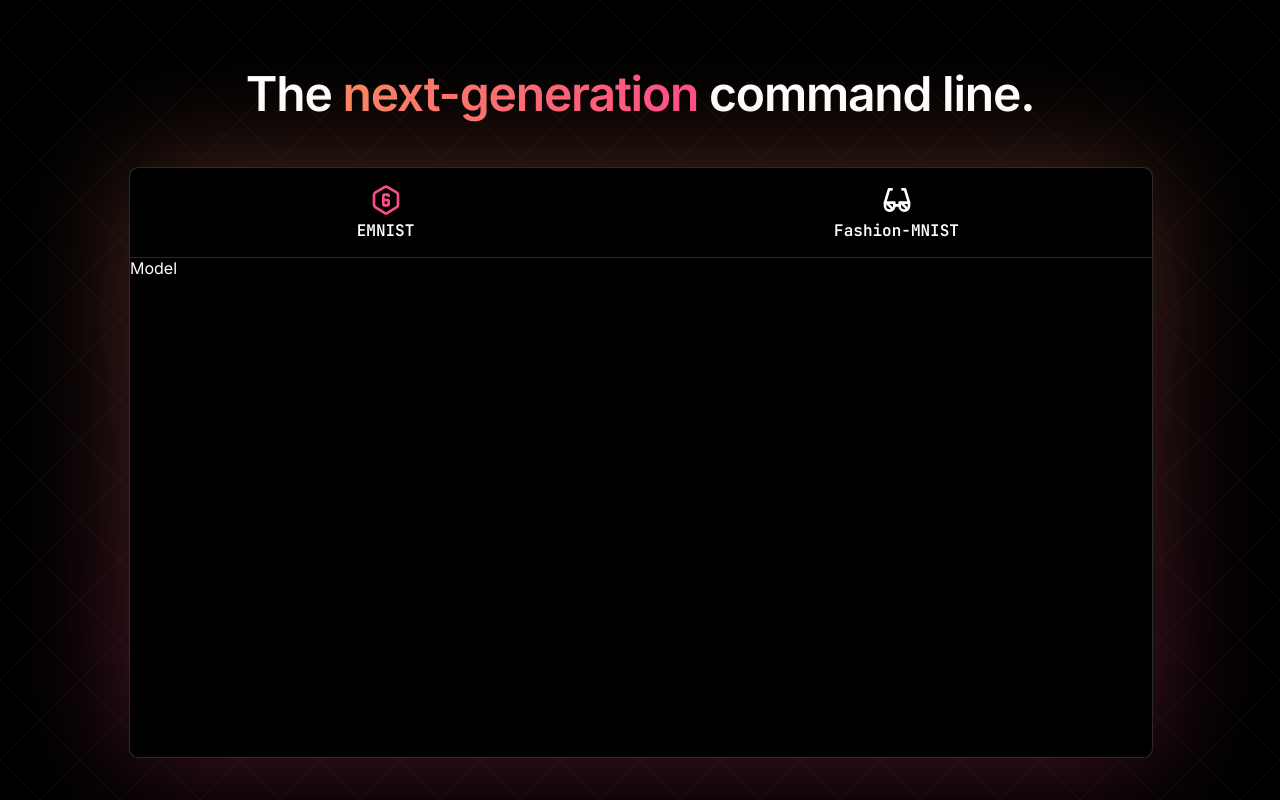
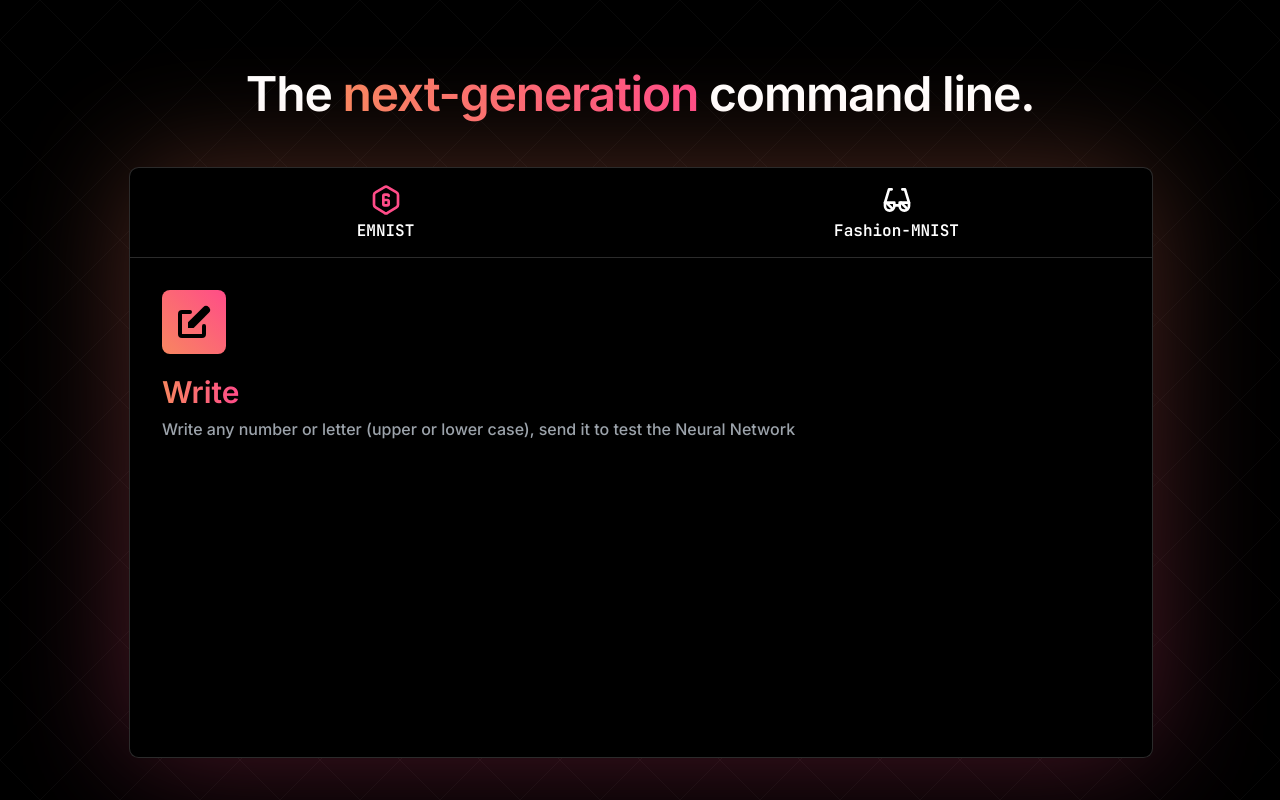
Before and after one commit to GIMMI42PIASTRATO/The-next-generation-MNIST-challenge, a React (Vite) app: page / in a window 1280 px wide. Built offline with nearby package versions, Linux system fonts and the light colour scheme.

Commit message:
Created the description component

```diff
--- a/src/components/Box.jsx
+++ b/src/components/Box.jsx
@@ -1,4 +1,5 @@
 import SelectModel from "./SelectModel";
+import Playground from "./Playground";
 import style from "../style/Box.module.css";
 import { useContext } from "react";
 import { ThemeContext } from "../App";
@@ -22,7 +23,7 @@ export default function Box() {
                 )}
                 <div className={style.fromBox}>
                     <SelectModel />
-                    <div>Model</div>
+                    <Playground />
                 </div>
             </div>
         </div>
--- /dev/null
+++ b/src/components/Description.jsx
@@ -0,0 +1,28 @@
+import PropsTypes from "prop-types";
+import style from "../style/Description.module.css";
+
+export default function Description({
+    description,
+    children,
+    activeStyle,
+    icon,
+}) {
+    Description.propTypes = {
+        description: PropsTypes.string,
+        children: PropsTypes.string,
+        activeStyle: PropsTypes.object,
+        icon: PropsTypes.object,
+    };
+
+    return (
+        <div className={style.container}>
+            <div className={style.iconContainer} style={activeStyle.iconStyle}>
+                {icon}
+            </div>
+            <div className={style.highlight} style={activeStyle.style}>
+                {children}
+            </div>
+            <div className={style.description}>{description}</div>
+        </div>
+    );
+}
--- /dev/null
+++ b/src/components/Playground.jsx
@@ -0,0 +1,32 @@
+import Description from "./Description";
+import descriptionsInfo from "../data/descriptionsInfo";
+import { useContext } from "react";
+import { ThemeContext } from "../App";
+import style from "../style/Playground.module.css";
+import { HiPencilAlt, HiUpload } from "react-icons/hi";
+
+export default function Playground() {
+    const themeStateContext = useContext(ThemeContext);
+
+    return (
+        <div className={style.playgroundContainer}>
+            {themeStateContext.isClickedN1 ? (
+                <Description
+                    description={descriptionsInfo.EMNIST.description}
+                    activeStyle={descriptionsInfo.EMNIST}
+                    icon={<HiPencilAlt style={{ fontSize: "2.5rem" }} />}
+                >
+                    {descriptionsInfo.EMNIST.hightLightWord}
+                </Description>
+            ) : (
+                <Description
+                    description={descriptionsInfo.FashionMNIST.description}
+                    activeStyle={descriptionsInfo.FashionMNIST}
+                    icon={<HiUpload style={{ fontSize: "2.5rem" }} />}
+                >
+                    {descriptionsInfo.FashionMNIST.hightLightWord}
+                </Description>
+            )}
+        </div>
+    );
+}
--- /dev/null
+++ b/src/data/descriptionsInfo.jsx
@@ -0,0 +1,41 @@
+const descriptionsInfo = {
+    EMNIST: {
+        hightLightWord: "Write",
+        description:
+            "Write any number or letter (upper or lower case), send it to test the Neural Network",
+        color1: "#f88660",
+        color2: "#ff4c88",
+        style: {
+            backgroundImage: "linear-gradient(to right, #f88660, #ff4c88)",
+            backgroundSize: "8%",
+            backgroundRepeat: "no-repeat",
+            backgroundClip: "text",
+            color: "transparent",
+        },
+        iconStyle: {
+            backgroundImage: "linear-gradient(to top right, #f88660, #ff4c88)",
+            color: "#000000",
+        },
+    },
+
+    FashionMNIST: {
+        hightLightWord: "Upload",
+        description:
+            "Loads an image of a clothing item accepted by the dataset (the image must be 1:1), send it to test the Neural Network",
+        color1: "#ffe14c",
+        color2: "#ff6d2e",
+        style: {
+            backgroundImage: "linear-gradient(to right, #ffe14c, #ff6d2e)",
+            backgroundSize: "10.5%",
+            backgroundRepeat: "no-repeat",
+            backgroundClip: "text",
+            color: "transparent",
+        },
+        iconStyle: {
+            backgroundImage: "linear-gradient(to top right, #ffe14c, #ff6d2e)",
+            color: "#000000",
+        },
+    },
+};
+
+export default descriptionsInfo;
--- /dev/null
+++ b/src/style/Description.module.css
@@ -0,0 +1,27 @@
+.container {
+    padding-left: 1rem;
+    padding-right: 1rem;
+}
+
+.highlight {
+    font-size: 30px;
+    font-weight: 600;
+    line-height: 1.5;
+    margin-top: 1rem;
+}
+
+.iconContainer {
+    display: flex;
+    align-items: center;
+    width: fit-content;
+    padding: 0.75rem;
+    border-radius: 0.5rem;
+
+}
+
+.description {
+    color: #9ca3ab;
+    font-size: 16px;
+    font-weight: 500;
+    margin-top: 0.25rem;
+}
--- /dev/null
+++ b/src/style/Playground.module.css
@@ -0,0 +1,5 @@
+.playgroundContainer {
+    flex-direction: column;
+    padding: 2rem 1rem 2rem 1rem;
+    height: 100%;
+}
```
